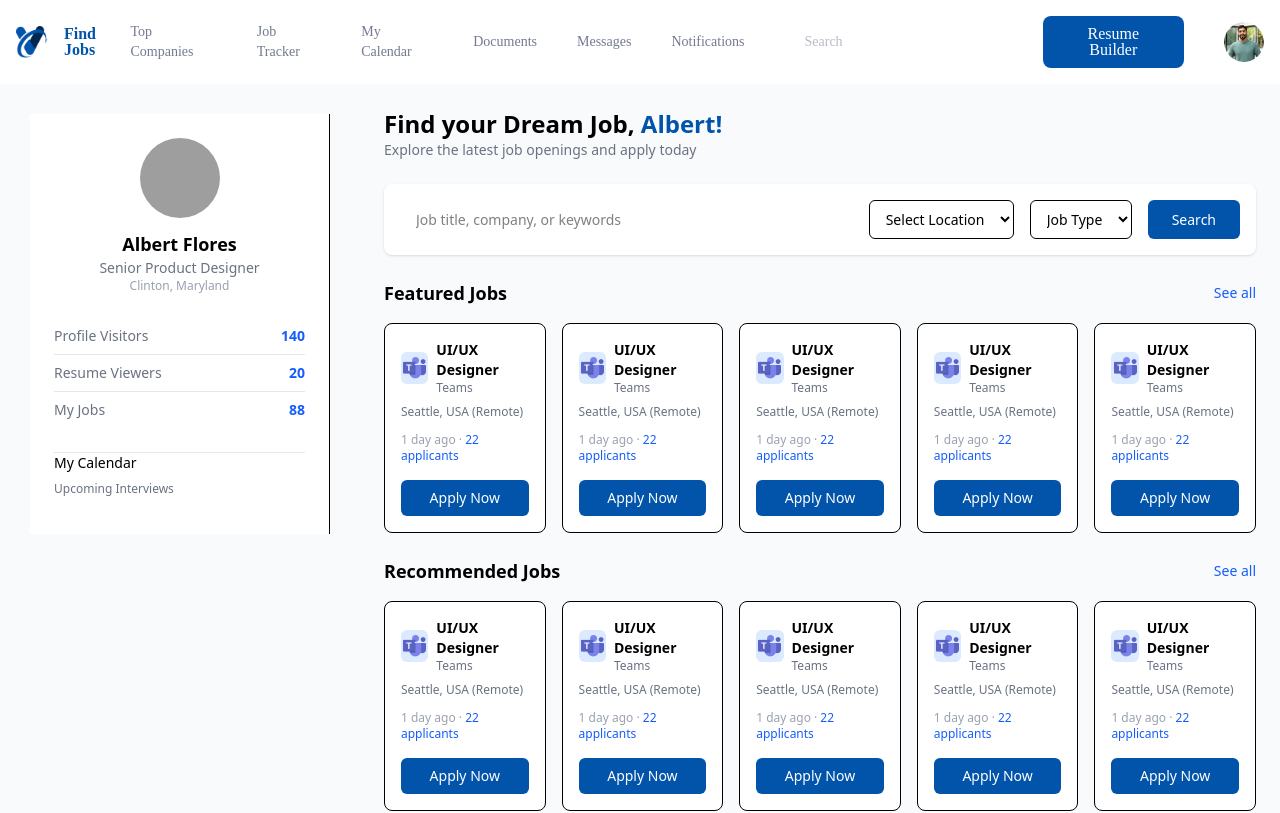
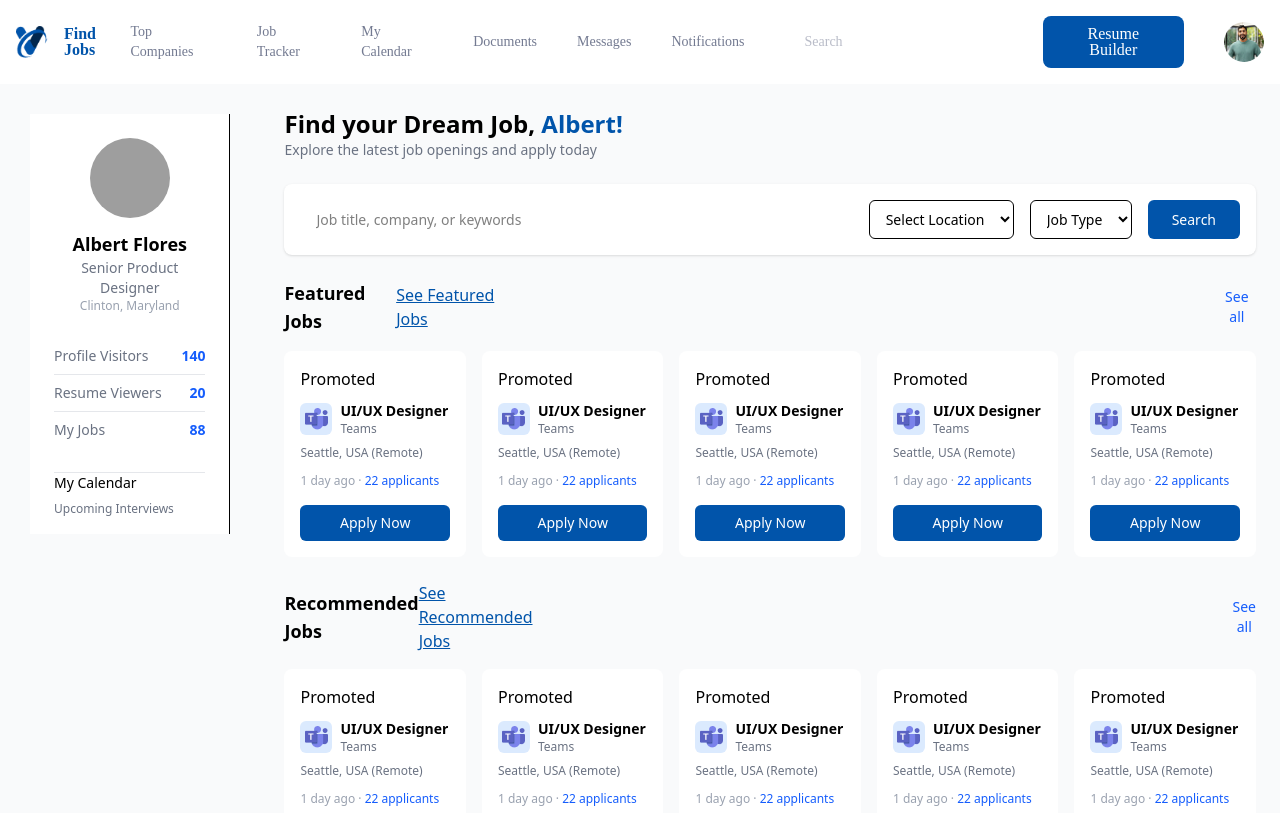
Before and after one commit to MuhammadShahrukh731/React-Job-app, a React (Vite) app: page / in a window 1280 px wide. Shown: the top 813 px of the page. Built offline with nearby package versions, Linux system fonts and the light colour scheme; grey boxes are pictures that could not be loaded.

Commit message:
apply custom css on job card

```diff
--- a/src/components/Jobcard/Jobcard.css
+++ b/src/components/Jobcard/Jobcard.css
@@ -0,0 +1,3 @@
+h6{
+    margin-bottom: 10px;
+}
--- a/src/components/Jobcard/Jobcard.jsx
+++ b/src/components/Jobcard/Jobcard.jsx
@@ -1,10 +1,15 @@
 import Logo from '../../assets/images/t-logo.png';
+import './jobcard.css';
 
 export default function JobCard() {
   return (
-    <div className="bg-white p-4 rounded-lg border hover:shadow-md transition">
+    <>
+      <div className="bg-white p-4 rounded-lg hover:shadow-md transition">
+        <h6 className='promoted'>Promoted</h6>
         <div className="flex items-center gap-2 mb-2">
+
           <div className="w-8 h-8 bg-blue-100 rounded-md flex items-center justify-center">
+
             <span className="text-blue-600 font-bold">
               <img
                 src={Logo}
@@ -28,7 +33,8 @@ export default function JobCard() {
         <button className="w-full bg-[rgb(1,84,170)] text-white text-sm py-2 rounded-md">
           Apply Now
         </button>
+      </div>
 
-    </div>
+    </>
   );
 }
--- a/src/components/Jobsection/Jobsection.css
+++ b/src/components/Jobsection/Jobsection.css
@@ -0,0 +1,5 @@
+.job-link {
+    color: rgb(1, 84, 170);
+    text-decoration: underline;
+    margin-right: 700px;
+}
--- a/src/components/Jobsection/Jobsection.jsx
+++ b/src/components/Jobsection/Jobsection.jsx
@@ -1,10 +1,12 @@
 import JobCard from "../../components/Jobcard/Jobcard";
+import './jobsection.css';
 
 export default function JobSection({ title }) {
   return (
     <section className="space-y-4">
       <div className="flex justify-between items-center">
         <h2 className="font-semibold text-lg">{title}</h2>
+        <a className="job-link">See {title}</a>
         <button className="text-sm text-blue-600 hover:underline">
           See all
         </button>
```
Lines whose indentation alone changed are shown as unchanged.
